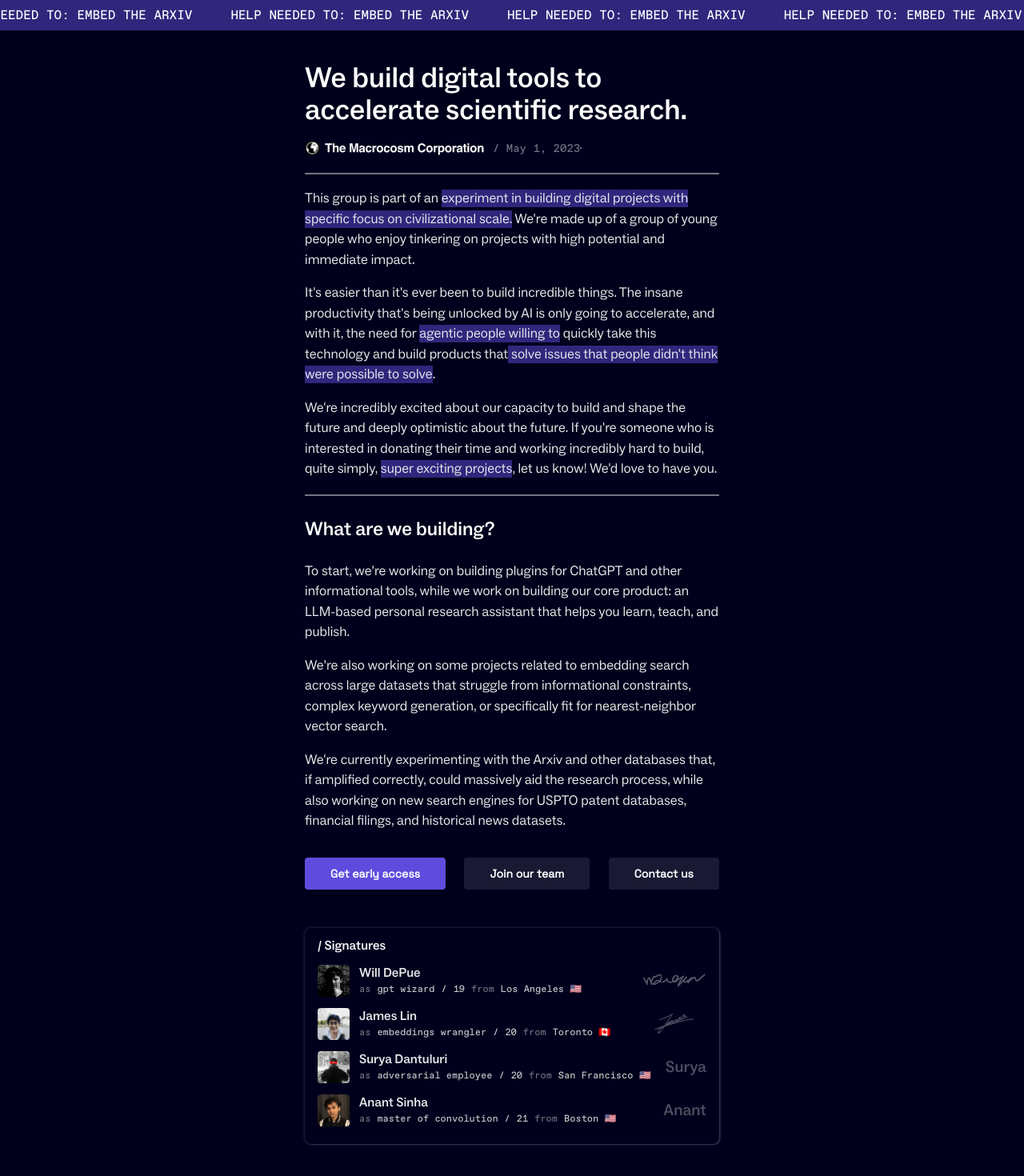
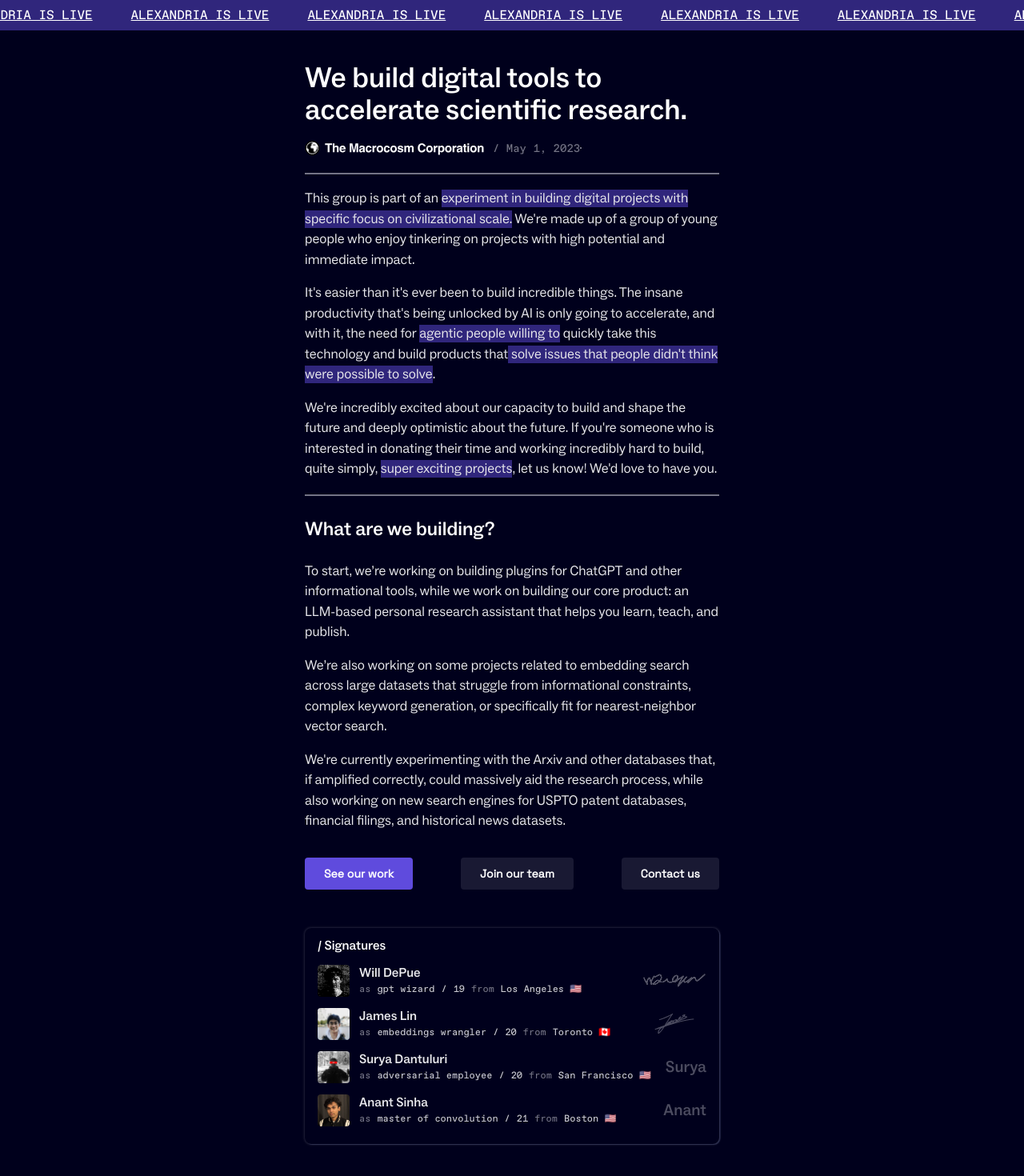
Before and after one commit to 0hq/fakemacrocosm, a Next.js app: page / in a window 1280 px wide. Shown: the top 1470 px of the page at 80% size. Built offline with nearby package versions, Linux system fonts and the light colour scheme; a web font is replaced by a local one.

Commit message:
Update for launch

```diff
--- a/src/components/basics.tsx
+++ b/src/components/basics.tsx
@@ -271,9 +271,11 @@ export const MarqueeLayout: React.FC<{ children: JSX.Element }> = ({ children })
           Array(10)
             .fill(0)
             .map((_, i) => (
-              <p className="mt-2 mb-1.5 mr-12 text-white" key={i}>
-                HELP NEEDED TO: EMBED THE ARXIV
-              </p>
+              <Link href="https://alex.macrocosm.so" key={i}>
+                <p className="mt-2 mb-1.5 mr-12 text-white underline cursor-pointer" key={i}>
+                  ALEXANDRIA IS LIVE
+                </p>
+              </Link>
             ))}
       </Marquee>
       {children}
--- a/src/pages/index.tsx
+++ b/src/pages/index.tsx
@@ -65,16 +65,16 @@ const Home: NextPage = () => {
 
           <div className="mt-6 flex flex-wrap justify-between gap-3">
             <button
-              className="bold flex h-10 cursor-pointer items-center justify-center rounded bg-[#5f4bdd] px-8 font-button text-sm font-bold text-white"
+              className="bold flex h-10 cursor-pointer items-center justify-center rounded bg-[#5f4bdd] px-6 font-button text-sm font-bold text-white"
               onClick={() => {
                 plausible("clicked-contact");
-                window.open("mailto:contact@macrocosm.so?subject=Getting%20early%20access...");
+                window.open("https://alex.macrocosm.so");
               }}
             >
-              Get early access
+              See our work
             </button>
             <button
-              className="bold flex h-10 cursor-pointer items-center justify-center gap-7 rounded bg-[#191933] px-8 font-button text-sm font-bold text-white"
+              className="bold flex h-10 cursor-pointer items-center justify-center gap-7 rounded bg-[#191933] px-6 font-button text-sm font-bold text-white"
               onClick={() => {
                 plausible("clicked-contact");
                 window.open("mailto:contact@macrocosm.so?subject=Interested%20in%20joining%20the%20team...");
@@ -83,7 +83,7 @@ const Home: NextPage = () => {
               Join our team
             </button>
             <button
-              className="bold flex h-10 cursor-pointer items-center justify-center  gap-7 rounded bg-[#191933] px-8 font-button text-sm font-bold text-white"
+              className="bold flex h-10 cursor-pointer items-center justify-center  gap-7 rounded bg-[#191933] px-6 font-button text-sm font-bold text-white"
               onClick={() => {
                 plausible("clicked-contact");
                 window.open("mailto:contact@macrocosm.so?subject=Reaching%20out...");
```
